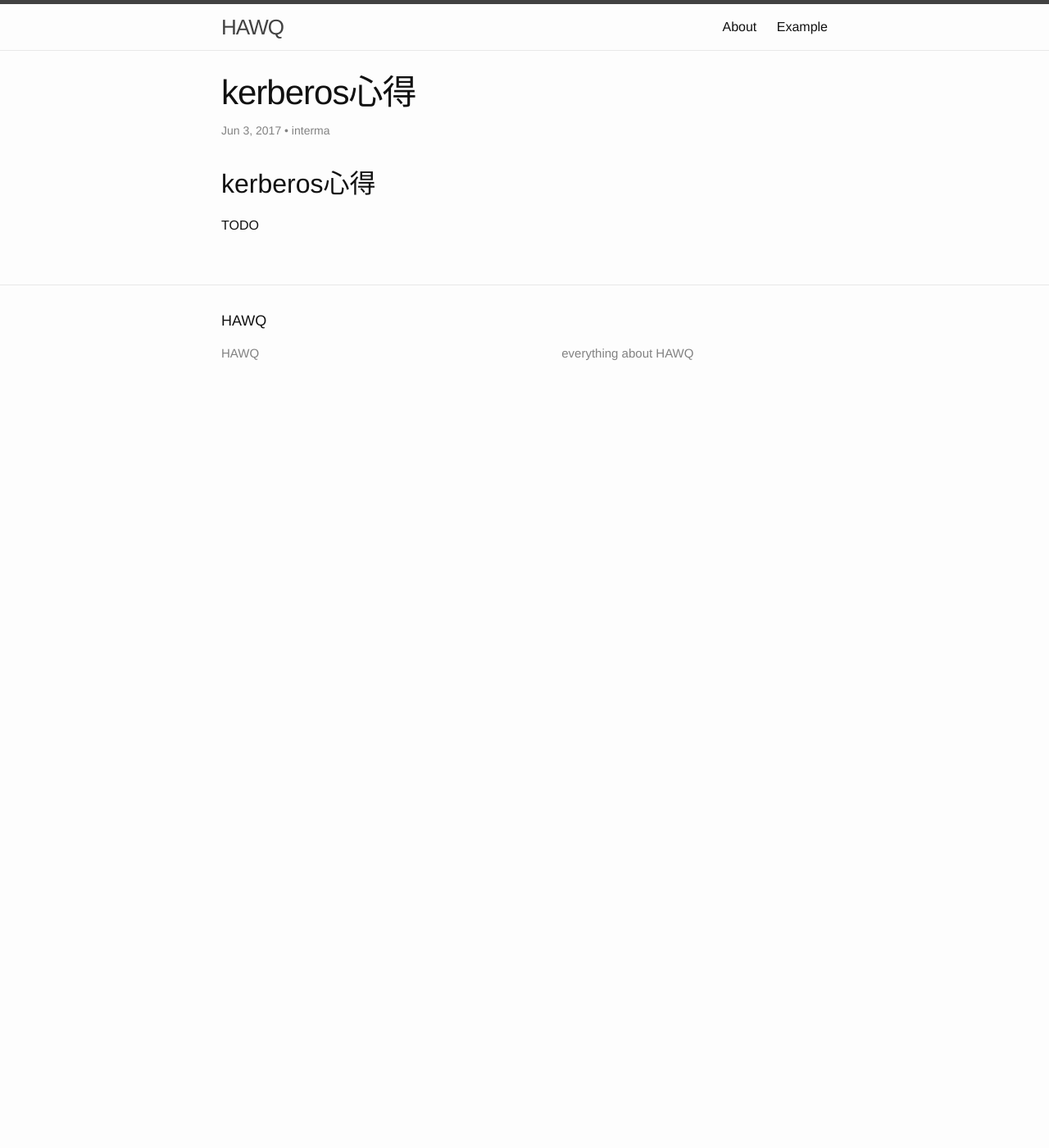
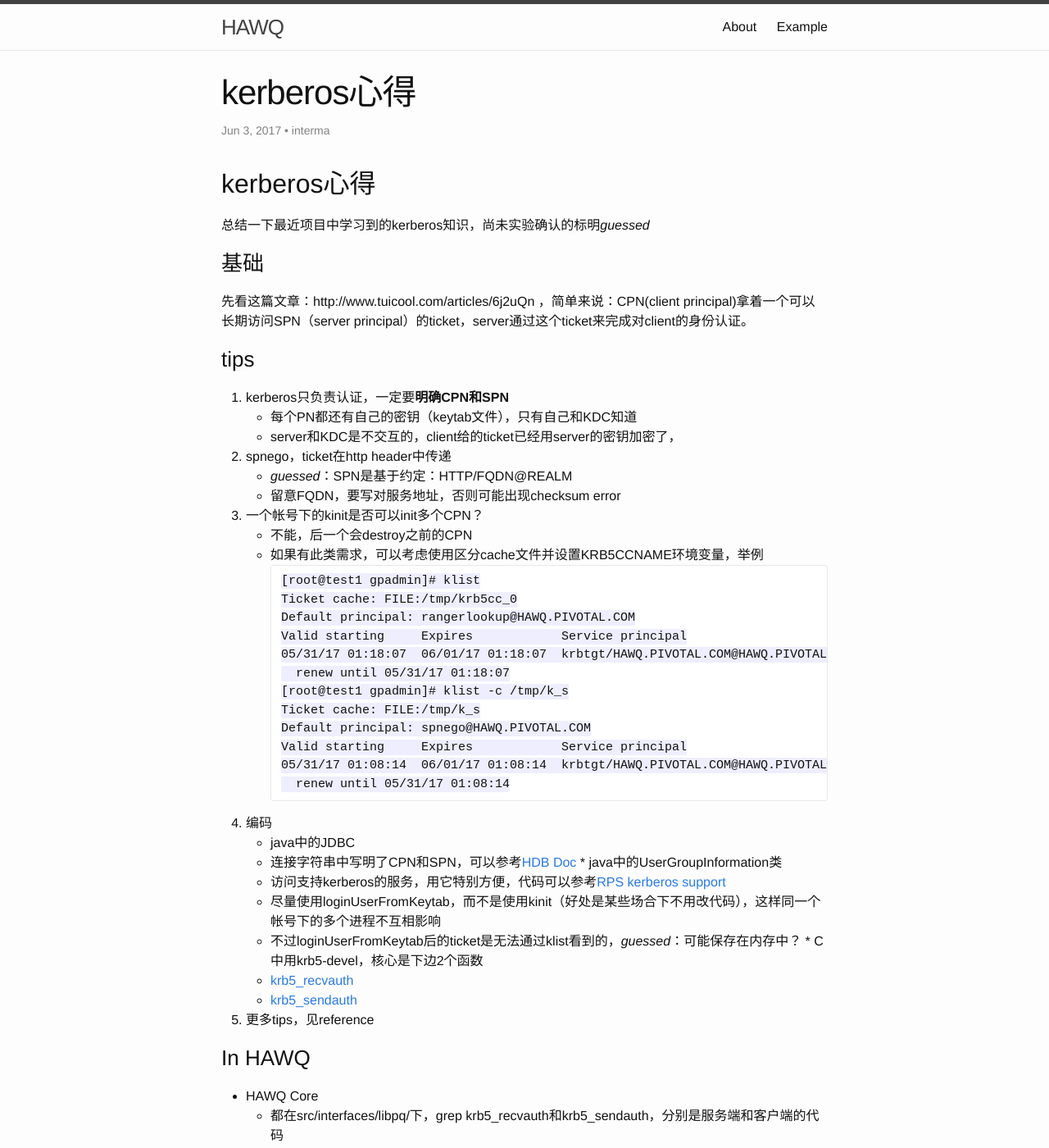
Before and after one commit to hawq-cn/hawq-cn.github.io, a Jekyll site: the page built from _posts/2017-06-03-kerberos-study.markdown, in a window 1280 px wide and 1400 px high. Shown: the whole window at 82% size. Built offline with Jekyll 4.4.1, drawn with Linux system fonts in a browser that asks for light colours; some of the changed text lies outside the part shown.

Commit message:
finish kerberos-study

````diff
--- a/_posts/2017-06-03-kerberos-study.markdown
+++ b/_posts/2017-06-03-kerberos-study.markdown
@@ -3,9 +3,70 @@ layout: post
 title:  "kerberos心得"
 author: interma
 date:   2017-06-03
+published: true
 ---
 
 
 ## kerberos心得
 
-TODO
+总结一下最近项目中学习到的kerberos知识，尚未实验确认的标明*guessed*
+
+### 基础
+先看这篇文章：http://www.tuicool.com/articles/6j2uQn ，简单来说：CPN(client principal)拿着一个可以长期访问SPN（server principal）的ticket，server通过这个ticket来完成对client的身份认证。
+
+### tips
+1. kerberos只负责认证，一定要**明确CPN和SPN**
+  * 每个PN都还有自己的密钥（keytab文件），只有自己和KDC知道
+  * server和KDC是不交互的，client给的ticket已经用server的密钥加密了，
+2. spnego，ticket在http header中传递
+  * *guessed*：SPN是基于约定：HTTP/FQDN@REALM
+  * 留意FQDN，要写对服务地址，否则可能出现checksum error
+3. 一个帐号下的kinit是否可以init多个CPN？
+  * 不能，后一个会destroy之前的CPN
+  * 如果有此类需求，可以考虑使用区分cache文件并设置KRB5CCNAME环境变量，举例
+  ```
+[root@test1 gpadmin]# klist
+Ticket cache: FILE:/tmp/krb5cc_0
+Default principal: rangerlookup@HAWQ.PIVOTAL.COM
+Valid starting     Expires            Service principal
+05/31/17 01:18:07  06/01/17 01:18:07  krbtgt/HAWQ.PIVOTAL.COM@HAWQ.PIVOTAL.COM
+     renew until 05/31/17 01:18:07
+[root@test1 gpadmin]# klist -c /tmp/k_s
+Ticket cache: FILE:/tmp/k_s
+Default principal: spnego@HAWQ.PIVOTAL.COM
+Valid starting     Expires            Service principal
+05/31/17 01:08:14  06/01/17 01:08:14  krbtgt/HAWQ.PIVOTAL.COM@HAWQ.PIVOTAL.COM
+     renew until 05/31/17 01:08:14
+  ```
+4. 编码
+  * java中的JDBC
+    * 连接字符串中写明了CPN和SPN，可以参考[HDB Doc](http://hdb.docs.pivotal.io/220/hawq/clientaccess/kerberos.html#topic9)
+  * java中的UserGroupInformation类
+    * 访问支持kerberos的服务，用它特别方便，代码可以参考[RPS kerberos support](https://github.com/interma/interma-hawq/commit/09439bad6dbcfa5819b4f4bc695ee50982b81b68)
+    * 尽量使用loginUserFromKeytab，而不是使用kinit（好处是某些场合下不用改代码），这样同一个帐号下的多个进程不互相影响
+    * 不过loginUserFromKeytab后的ticket是无法通过klist看到的，*guessed*：可能保存在内存中？
+  * C中用krb5-devel，核心是下边2个函数
+    * [krb5_recvauth](https://web.mit.edu/Kerberos/krb5-devel/doc/appdev/refs/api/krb5_recvauth.html)
+    * [krb5_sendauth](https://web.mit.edu/Kerberos/krb5-devel/doc/appdev/refs/api/krb5_sendauth.html)
+5. 更多tips，见reference
+
+### In HAWQ
+* HAWQ Core
+  * 都在src/interfaces/libpq/下，grep krb5_recvauth和krb5_sendauth，分别是服务端和客户端的代码
+  * SPN假定好了为postgres，可以grep代码with_krb_srvnam
+  * 支持kerberos用户
+    * 打开pg_hda.conf支持（gss method）
+    * create role以授权
+  * CPN**只能**使用kinit指定，krb5_sendauth有个参数指定它
+  * libhdfs和libyarn TODO
+* RPS
+  * RPS->ranger admin: CPN在rps.properties中配置，通过spnego访问ranger secure webservice
+  * ranger lookup->HAWQ: 使用JDBC
+
+### reference
+* http://www.tuicool.com/articles/6j2uQn
+* http://jxy.me/2015/04/16/kerberos-tips/
+* http://tech.meituan.com/hadoop-security-practice.html
+* https://www.ibm.com/developerworks/websphere/library/techarticles/0809_lansche/0809_lansche.html
+* http://henning.kropponline.de/2016/02/14/a-secure-hdfs-client-example/
+* http://jpmens.net/2012/06/23/postgresql-and-kerberos/
````
